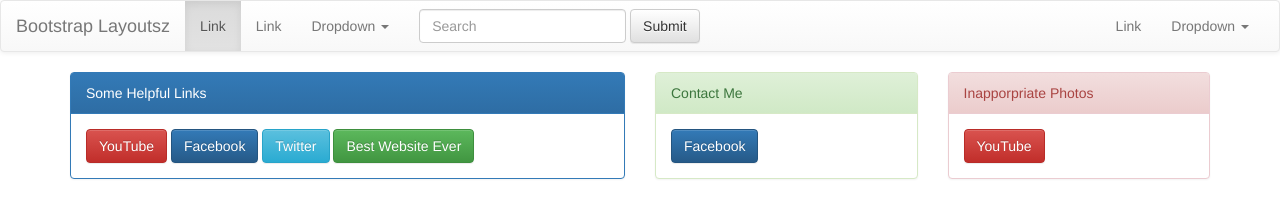
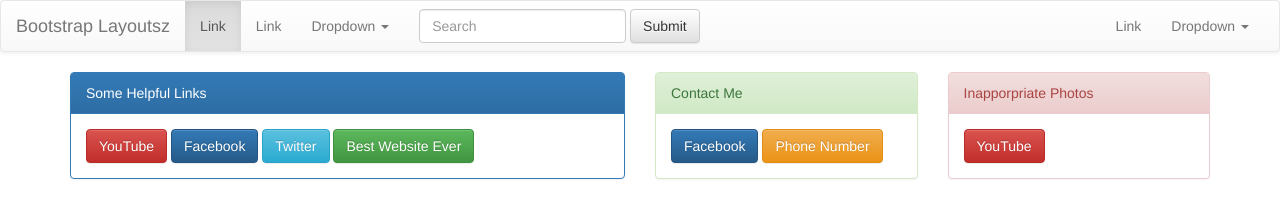
Before and after one commit to natetan/bootstrap, a plain HTML site: page index.html in a window 1280 px wide. Shown: the top 197 px of the page. Drawn offline with nearby package versions, Linux system fonts and the light colour scheme.

Commit message:
added extra warning button

```diff
--- a/index.html
+++ b/index.html
@@ -85,6 +85,7 @@
 					  <div class="panel-heading">Contact Me</div>
 					  <div class="panel-body">
 					    <a href="https://www.facebook.com/yulong.tan.52" class="btn btn-primary">Facebook</a>
+					    <a href="https://www.youtube.com/watch?v=dQw4w9WgXcQ&noredirect=1" class="btn btn-warning">Phone Number</a>
 					  </div>
 					</div></div>
 				<div class="col-sm-3 col-xs-6">
```
